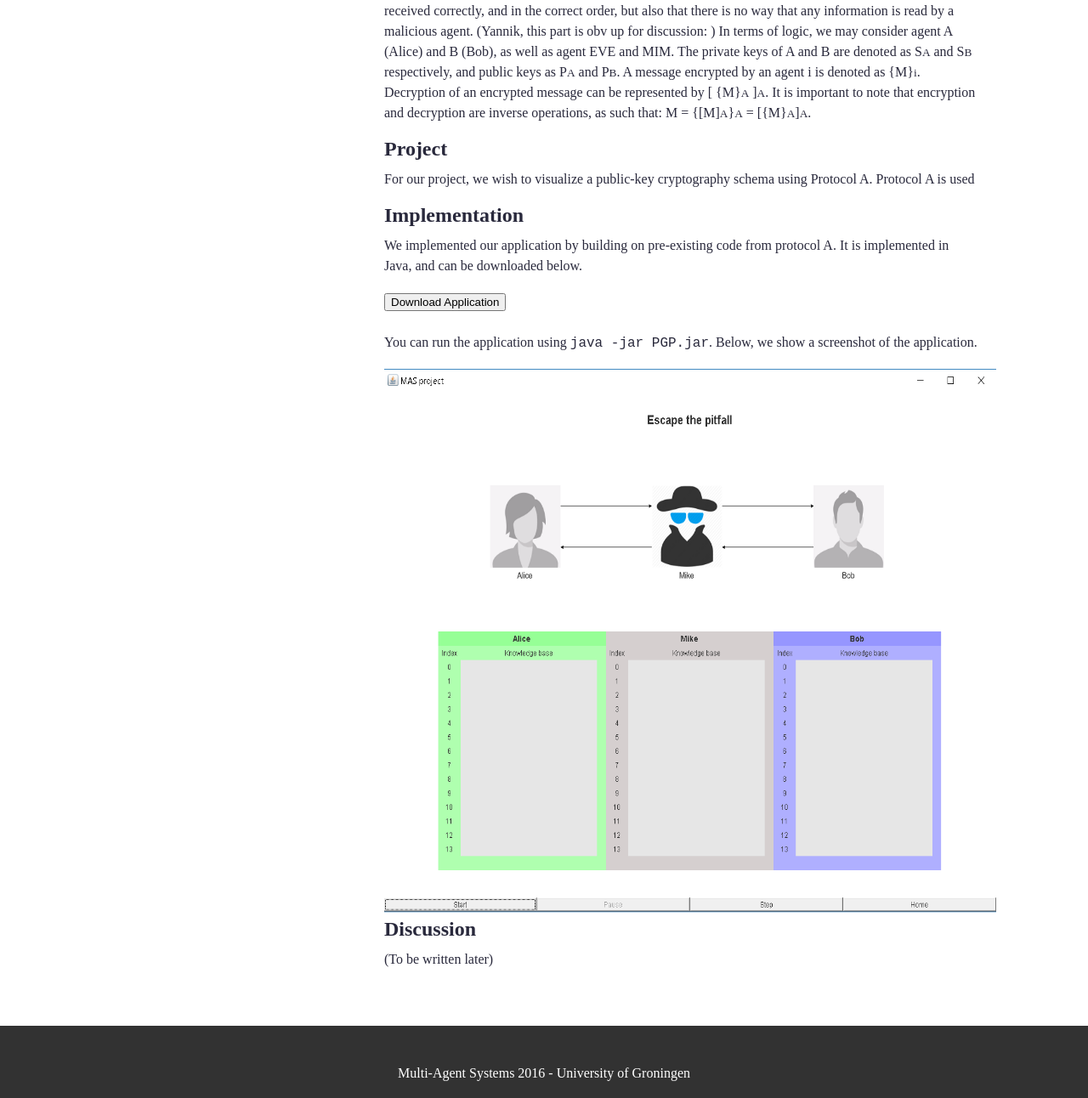
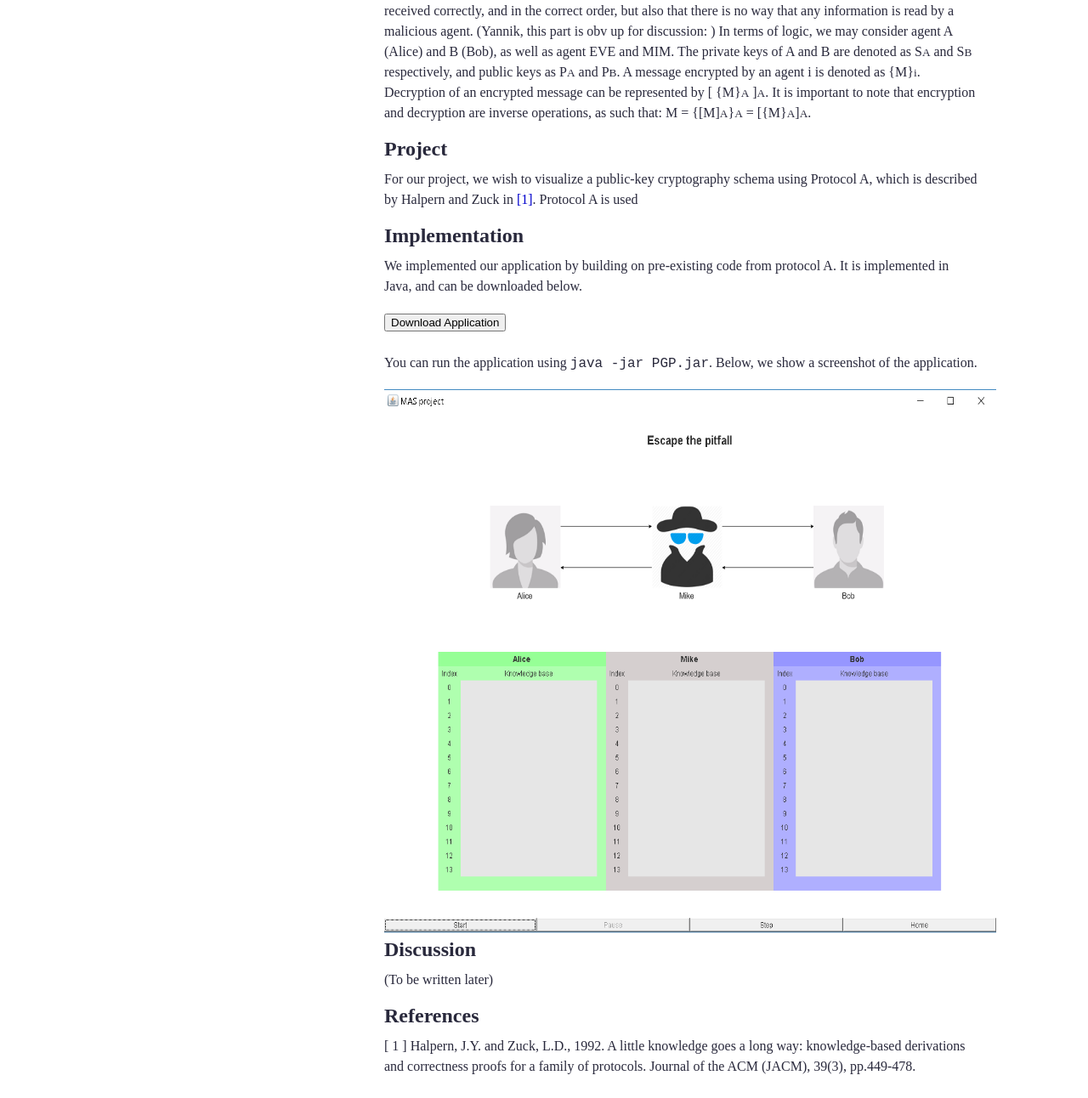
Before and after one commit to iafydsttta/MAS2017, a plain HTML site: page index.html in a window 1280 px wide. Shown: the part 1505-2797 px from the top of the page at 85% size. Drawn offline with Linux system fonts and the light colour scheme; a web font is replaced by a local one.

Commit message:
added reference for HZ1992, changed date to 2017

```diff
--- a/index.html
+++ b/index.html
@@ -53,6 +53,7 @@
                     <li><a href="#project">Project</a></li>
                     <li><a href="#implementation">Implementation</a></li>
                     <li><a href="#discussion">Discussion</a></li>
+					<li><a href="#references">References</a></li>
                 </ul>
             </nav>
         </div><!-- /sidebar -->
@@ -117,7 +118,7 @@
             <section id="project">
                 <h1>Project</h1>
                 <p>
-				For our project, we wish to visualize a public-key cryptography schema using Protocol A.
+				For our project, we wish to visualize a public-key cryptography schema using Protocol A, which is described by Halpern and Zuck in  <a href="#footnoteHZ92">[1]</a>.
 				Protocol A is used
 
                     <!-- Include part here about protocol A, explain how logic is transferred, and protected against deletion errors -->
@@ -153,6 +154,13 @@
                 </p>
             </section>
 
+			<section id="references">
+				<h1>References</h1>
+				<p id="footnoteHZ92">
+					[ 1 ] Halpern, J.Y. and Zuck, L.D., 1992. A little knowledge goes a long way: knowledge-based derivations and correctness proofs for a family of protocols. Journal of the ACM (JACM), 39(3), pp.449-478.
+				</p>
+			</section>
+
         </div><!-- /#content -->
 
     </div>
@@ -162,7 +170,7 @@
 <footer>
     <div class="container">
 		<div class ="footertext">
-			<h4> Multi-Agent Systems 2016 - University of Groningen </h4>
+			<h4> Multi-Agent Systems 2017 - University of Groningen </h4>
 		</div>
     </div>
 </footer>
```
